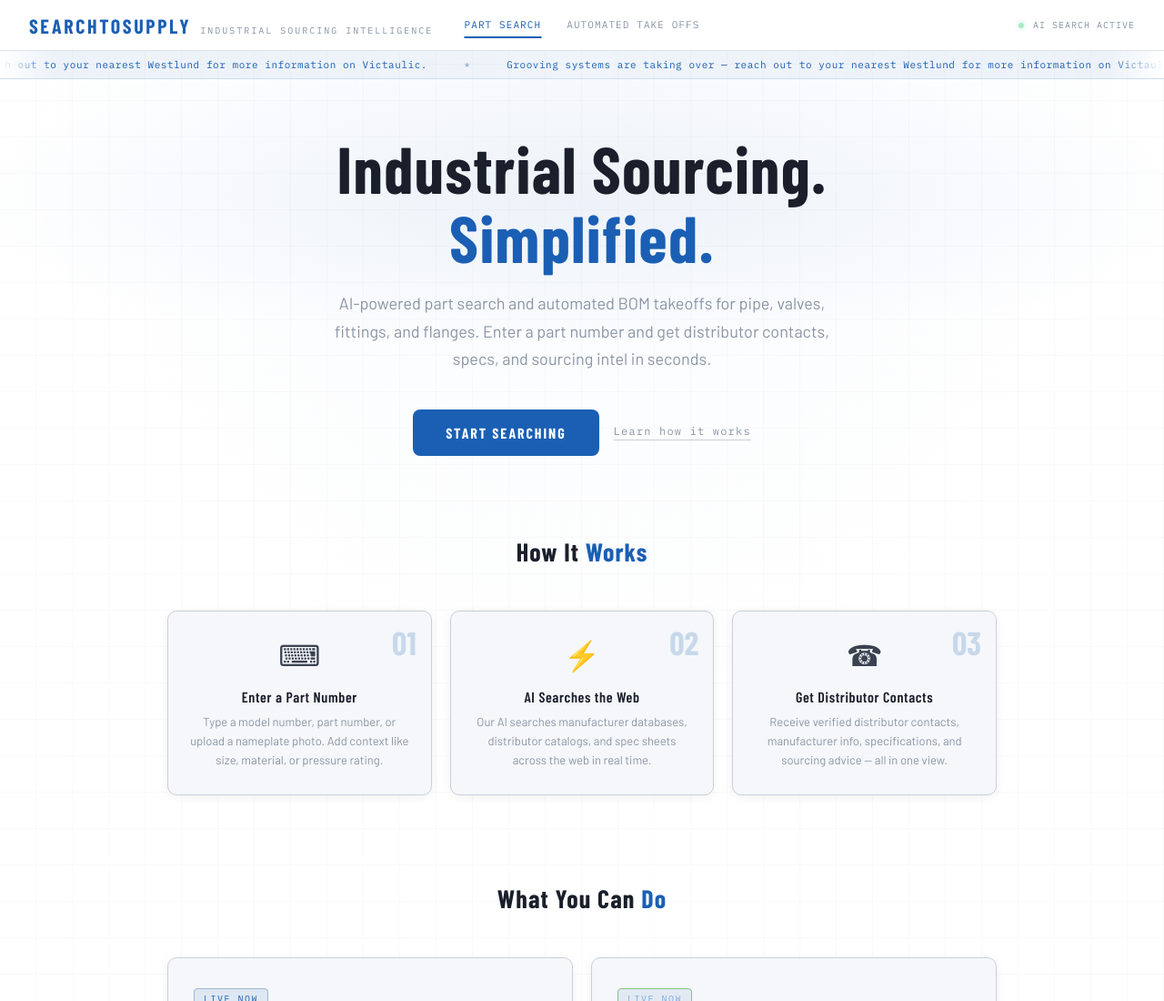
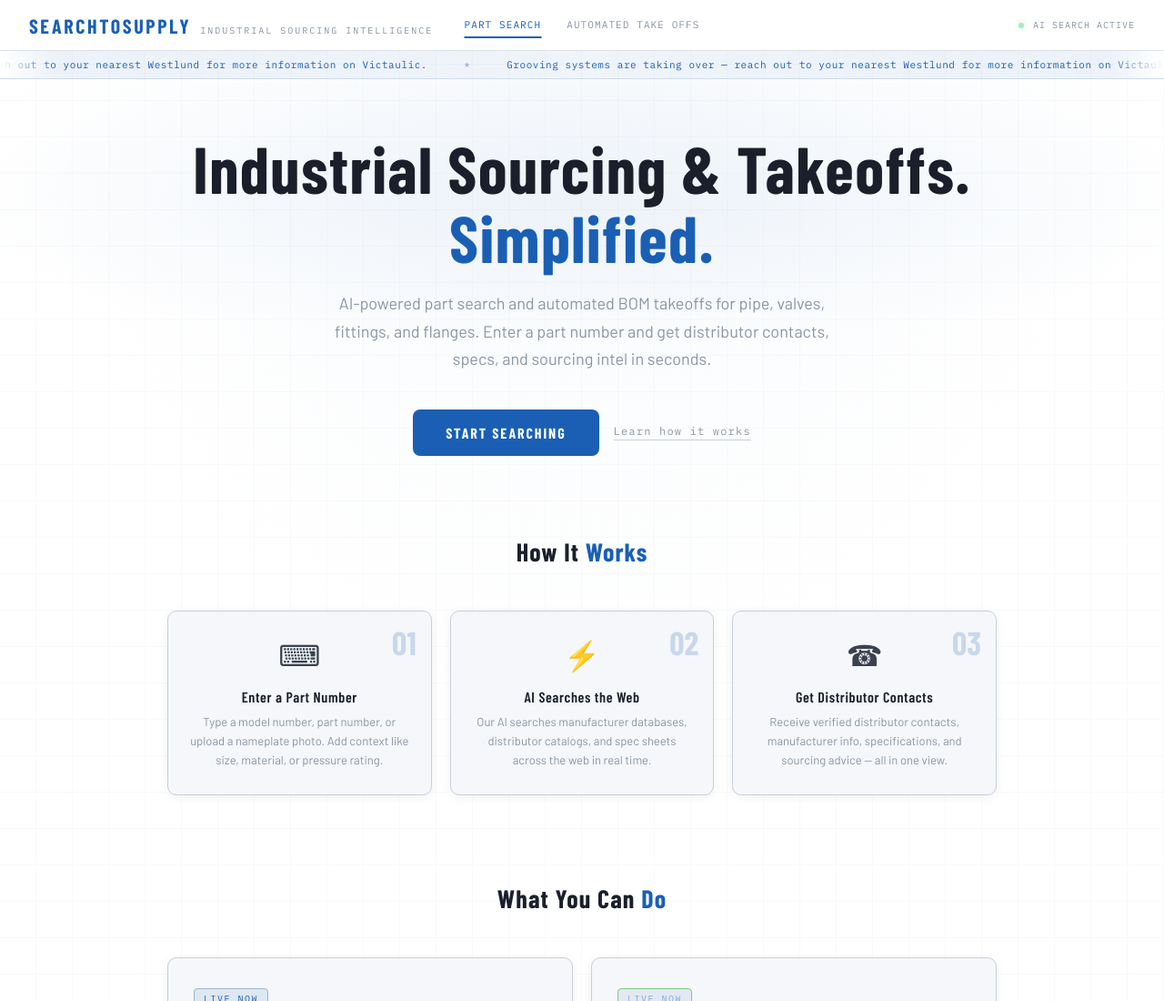
Before and after one commit to Overleveragedio/fieldline, a website: page public/index.html in a window 1280 px wide. Shown: the top 1100 px of the page at 91% size. Drawn offline with nearby package versions, Linux system fonts and the light colour scheme; a web font is replaced by a local one.

Commit message:
Update hero headline to include Takeoffs

```diff
--- a/public/index.html
+++ b/public/index.html
@@ -1650,7 +1650,7 @@
 
 <!-- ─── LANDING PAGE ─── -->
 <section class="landing-hero" id="hero">
-  <h1>Industrial Sourcing.<br><span>Simplified.</span></h1>
+  <h1>Industrial Sourcing & Takeoffs.<br><span>Simplified.</span></h1>
   <p class="hero-subtitle">AI-powered part search and automated BOM takeoffs for pipe, valves, fittings, and flanges. Enter a part number and get distributor contacts, specs, and sourcing intel in seconds.</p>
   <div class="hero-ctas">
     <a href="#search-panel" class="btn-cta">Start Searching</a>
```
